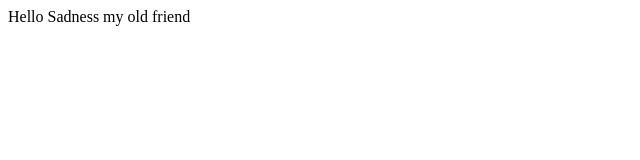
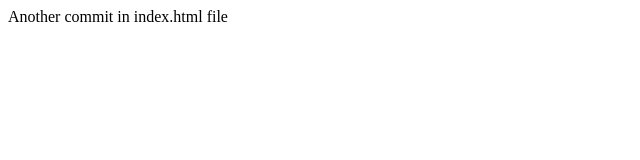
Before and after one commit to AnushHakobyan/wep-app-aca-2021, a plain HTML site: page src/index.html in a window 1280 px wide. Shown: the full height of the page, 0-640 px from the left. Drawn offline with Linux system fonts and the light colour scheme.

Commit message:
update js and html. add console.log in js

```diff
--- a/src/index.html
+++ b/src/index.html
@@ -1,6 +1,6 @@
 <html>
     <head></head>
     <body>
-        Hello Sadness my old friend
+        Another commit in index.html file
     </body>
 </html>
--- a/src/index.js
+++ b/src/index.js
@@ -1 +1,3 @@
 alert('Good bye');
+
+console.log('change in index js AAAA');
```
